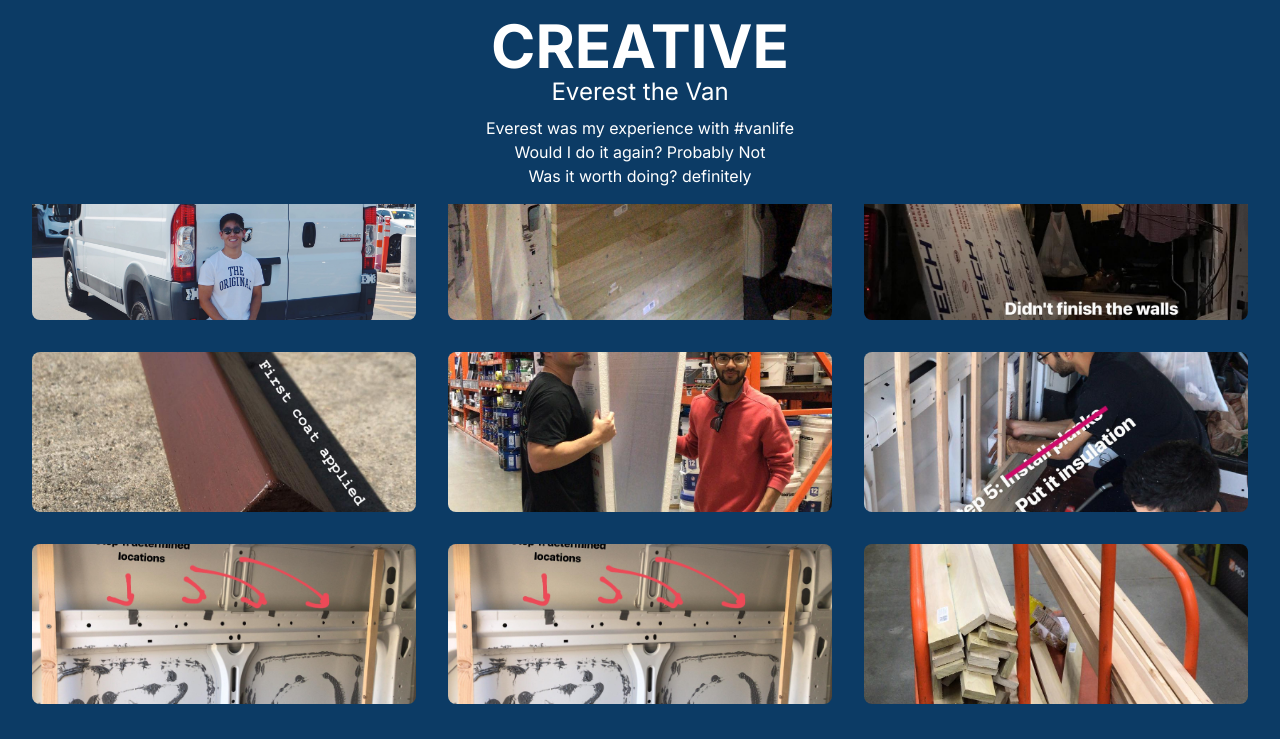
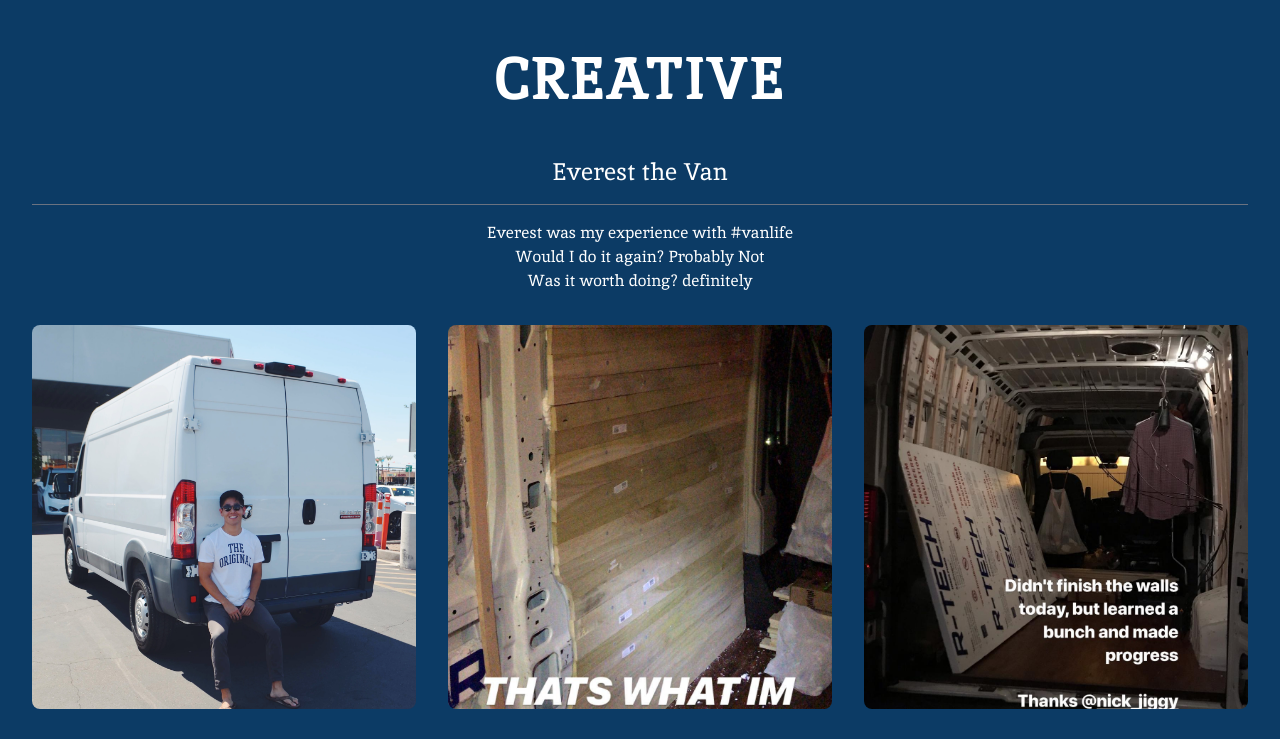
Before and after one commit to mwcui/portfolio, a Next.js app: page /Creative in a window 1280 px wide. Shown: the top 739 px of the page. Built offline with nearby package versions, Linux system fonts and the light colour scheme.

Commit message:
testing the creative page

```diff
--- a/src/app/Components/mouseeffect.js
+++ b/src/app/Components/mouseeffect.js
@@ -621,7 +621,7 @@ const InteractiveBlocks = () => {
     };
   }, []);
 
-  return <div id="blocks" style={{ position: 'absolute', top: 0, left: 0, width: '110%', height: '100%' }}></div>;
+  return <div id="blocks" style={{ position: 'absolute', top: 0, left: 0, width: '100%', height: '100%' }}></div>;
 };
 
 export default InteractiveBlocks;
--- a/src/app/Creative/page.js
+++ b/src/app/Creative/page.js
@@ -12,246 +12,17 @@
 
 
 
-// import React, { useState, useEffect } from 'react';
-// import Image from 'next/image';
-
-// const photoFolderPath = '/public/EverestTheVan/Column1';
-// const totalPhotos = 9; // Assuming there are 9 photos per grid
-
-// const Creative = () => {
-//   const [photos, setPhotos] = useState([]);
-//   const [currentPage, setCurrentPage] = useState(0);
-
-//   useEffect(() => {
-//     // Assuming the photos are named sequentially (e.g., photo1.jpg, photo2.jpg, etc.)
-//     const photoPaths = Array.from({ length: totalPhotos }, (_, i) => `${photoFolderPath}photo${i + 1}.jpg`);
-//     setPhotos(photoPaths);
-//   }, []);
-
-//   const photosPerPage = 9;
-//   const totalPages = Math.ceil(photos.length / photosPerPage);
-
-//   const nextPage = () => {
-//     if (currentPage < totalPages - 1) {
-//       setCurrentPage(currentPage + 1);
-//     }
-//   };
-
-//   const prevPage = () => {
-//     if (currentPage > 0) {
-//       setCurrentPage(currentPage - 1);
-//     }
-//   };
-
-//   return (
-//     <div className="relative bg-[#0C3B65] min-h-screen flex flex-col items-center">
-//       {/* Fixed title section */}
-//       <div className="fixed top-0 left-0 right-0 bg-[#0C3B65] z-10 text-center py-5">
-//         <h1 className="text-white text-6xl font-bold">CREATIVE</h1>
-//         <p className="text-white text-xl">Everest the Van</p>
-//         <p className="text-white text-md">
-//           Everest was my experience with #vanlife<br />
-//           Would I do it again? Probably Not<br />
-//           Was it worth doing? definitely
-//         </p>
-//       </div>
-
-//       {/* Photo grid section */}
-//       <div className="mt-48 flex overflow-x-scroll space-x-10 p-5">
-//         <div className="flex space-x-10">
-//           {Array.from({ length: totalPages }).map((_, pageIndex) => (
-//             <div key={pageIndex} className="grid grid-cols-3 gap-4">
-//               {photos.slice(pageIndex * photosPerPage, (pageIndex + 1) * photosPerPage).map((photo, index) => (
-//                 <div key={index} className="w-40 h-40 relative">
-//                   <Image src={photo} alt={`Photo ${index + 1}`} layout="fill" objectFit="cover" className="rounded-lg" />
-//                 </div>
-//               ))}
-//             </div>
-//           ))}
-//         </div>
-//       </div>
-
-//       {/* Pagination Controls */}
-//       <div className="fixed bottom-0 left-0 right-0 flex justify-between p-5 bg-[#0C3B65]">
-//         <button onClick={prevPage} disabled={currentPage === 0} className="text-white">Previous</button>
-//         <button onClick={nextPage} disabled={currentPage === totalPages - 1} className="text-white">Next</button>
-//       </div>
-//     </div>
-//   );
-// };
-
-// export default Creative;
-
-
-
-// import Image from 'next/image';
-// import { useState, useEffect } from 'react';
-
-// const Creative = () => {
-//   const [images, setImages] = useState([]);
-
-//   useEffect(() => {
-//     // Assuming you know the filenames or can retrieve them programmatically
-//     const imagePaths = [
-//       '/public/EverestTheVan/Column1/4D2FC80D-BBD9-406E-AA75-3EE5766E0602.JPG',
-//       '/public/EverestTheVan/Column1/43526335_540335119773642_3633964151634513646_n.jpg',
-//       '/public/EverestTheVan/Column1/43913765_745471489144624_6794989592274714758_n.jpg',
-//       // Add more image paths here
-//     ];
-//     setImages(imagePaths);
-//   }, []);
-
-//   const gridSize = 3; // Define grid size
-
-//   return (
-//     <div className="text-white text-center p-8">
-//       <h1 className="text-5xl font-bold">CREATIVE</h1>
-//       <h2 className="text-2xl mt-2">Everest the Van</h2>
-//       <p className="text-lg mt-4">Everest was my experience with #vanlife</p>
-//       <p className="text-lg">Would I do it again? Probably Not</p>
-//       <p className="text-lg">Was it worth doing? Definitely</p>
-
-//       <div className="mt-8 overflow-x-auto">
-//         <div className="inline-flex space-x-8">
-//           {Array.from({ length: Math.ceil(images.length / gridSize ** 2) }).map((_, index) => (
-//             <div key={index} className="grid grid-cols-3 gap-4 w-[300px] h-[300px]">
-//               {images.slice(index * gridSize ** 2, (index + 1) * gridSize ** 2).map((src, idx) => (
-//                 <div key={idx} className="relative w-full h-full">
-//                   <Image
-//                     src={src}
-//                     alt={`Photo ${index * gridSize ** 2 + idx + 1}`}
-//                     layout="fill"
-//                     objectFit="cover"
-//                   />
-//                 </div>
-//               ))}
-//             </div>
-//           ))}
-//         </div>
-//       </div>
-//     </div>
-//   );
-// };
-
-// export default Creative;
-
-
-
 // import React from 'react';
 // import Image from 'next/image';
-
-// const Creative = () => {
-//   const images = [
-//     // Replace with your actual image paths
-//     '/EverestTheVan/Column1/4D2FC80D-BBD9-406E-AA75-3EE5766E0602.JPG',
-//     '/EverestTheVan/Column1/43526335_540335119773642_3633964151634513646_n.jpg',
-//     '/EverestTheVan/Column1/43913765_745471489144624_6794989592274714758_n.jpg',
-//     '/EverestTheVan/Column1/44805728_458688047869595_8855460207580953527_n.jpg',
-//     '/EverestTheVan/Column1/45299541_276334803085163_2005946314950687511_n.jpg',
-//     '/EverestTheVan/Column1/45704660_2162830243956641_3297561469725675227_n.jpg',
-//     '/EverestTheVan/Column1/46556922_1991246224284455_8257869488090615571_n.jpg',
-//     '/EverestTheVan/Column1/46556922_1991246224284455_8257869488090615571_n.jpg',
-//     '/EverestTheVan/Column1/45842265_201957070742904_7103791088184030935_n.jpg',
-//     // Add more images as needed
-//   ];
-
-//   return (
-//     <div className="relative text-white min-h-screen p-8">
-//       <div className="fixed top-0 left-0 right-0 bg-[#0C3B65] py-4 z-10">
-//         <h1 className="text-6xl font-bold text-center">CREATIVE</h1>
-//         <h2 className="text-2xl text-center">Everest the Van</h2>
-//         <p className="text-center mt-2">Everest was my experience with #vanlife</p>
-//         <p className="text-center">Would I do it again? Probably Not</p>
-//         <p className="text-center">Was it worth doing? definitely</p>
-//       </div>
-
-//       {/* Add a spacer to push content below the fixed header */}
-//       <div className="pt-32">
-//         <div className="grid grid-cols-3 gap-8">
-//           {images.map((image, index) => (
-//             <div key={index} className="relative w-full h-40">
-//               <Image
-//                 src={image}
-//                 alt={`Photo ${index + 1}`}
-//                 layout="fill"
-//                 objectFit="cover"
-//                 className="rounded-lg"
-//               />
-//             </div>
-//           ))}
-//         </div>
-//       </div>
-//     </div>
-//   );
-// };
-
-// export default Creative;
-
-
-
-// import React from 'react';
-// import Image from 'next/image';
-
-// const Creative = () => {
-//   const images = [
-//     '/EverestTheVan/Column1/4D2FC80D-BBD9-406E-AA75-3EE5766E0602.JPG',
-//     '/EverestTheVan/Column1/43526335_540335119773642_3633964151634513646_n.jpg',
-//     '/EverestTheVan/Column1/43913765_745471489144624_6794989592274714758_n.jpg',
-//     '/EverestTheVan/Column1/44805728_458688047869595_8855460207580953527_n.jpg',
-//     '/EverestTheVan/Column1/45299541_276334803085163_2005946314950687511_n.jpg',
-//     '/EverestTheVan/Column1/45704660_2162830243956641_3297561469725675227_n.jpg',
-//     '/EverestTheVan/Column1/46556922_1991246224284455_8257869488090615571_n.jpg',
-//     '/EverestTheVan/Column1/46556922_1991246224284455_8257869488090615571_n.jpg',
-//     '/EverestTheVan/Column1/45842265_201957070742904_7103791088184030935_n.jpg',
-//   ];
-
-//   return (
-//     <div className="relative text-white min-h-screen p-8">
-//       <div className="fixed top-0 left-0 right-0 bg-[#0C3B65] py-4 z-10">
-//         <h1 className="text-6xl font-bold text-center">CREATIVE</h1>
-//         <h2 className="text-2xl text-center">Everest the Van</h2>
-//         <p className="text-center mt-2">Everest was my experience with #vanlife</p>
-//         <p className="text-center">Would I do it again? Probably Not</p>
-//         <p className="text-center">Was it worth doing? definitely</p>
-//       </div>
-
-//       {/* Add a spacer to push content below the fixed header */}
-//       <div className="pt-32">
-//         <div className="grid grid-cols-3 gap-8">
-//           {images.map((image, index) => (
-//             <div key={index} className="relative w-full h-40">
-//               <Image
-//                 src={image}
-//                 alt={`Photo ${index + 1}`}
-//                 layout="fill"
-//                 objectFit="cover"
-//                 className="rounded-lg"
-//                 priority // This can help ensure images load properly
-//               />
-//             </div>
-//           ))}
-//         </div>
-//       </div>
-//     </div>
-//   );
-// };
-
-// export default Creative;
-
-
-// import React from 'react';
-// import Image from 'next/image';
-
-// // Static imports for the images
-// import img1 from '/public/EverestTheVan/Column1/4D2FC80D-BBD9-406E-AA75-3EE5766E0602.JPG';
-// import img2 from '/public/EverestTheVan/Column1/43526335_540335119773642_3633964151634513646_n.jpg';
-// import img3 from '/public/EverestTheVan/Column1/43913765_745471489144624_6794989592274714758_n.jpg';
-// import img4 from '/public/EverestTheVan/Column1/44805728_458688047869595_8855460207580953527_n.jpg';
-// import img5 from '/public/EverestTheVan/Column1/45299541_276334803085163_2005946314950687511_n.jpg';
-// import img6 from '/public/EverestTheVan/Column1/45704660_2162830243956641_3297561469725675227_n.jpg';
-// import img7 from '/public/EverestTheVan/Column1/46556922_1991246224284455_8257869488090615571_n.jpg';
-// import img8 from '/public/EverestTheVan/Column1/46556922_1991246224284455_8257869488090615571_n.jpg';
-// import img9 from '/public/EverestTheVan/Column1/45842265_201957070742904_7103791088184030935_n.jpg';
+// import image1 from '/public/EverestTheVan/Column1/4D2FC80D-BBD9-406E-AA75-3EE5766E0602.JPG';
+// import image2 from '/public/EverestTheVan/Column1/43526335_540335119773642_3633964151634513646_n.jpg';
+// import image3 from '/public/EverestTheVan/Column1/43913765_745471489144624_6794989592274714758_n.jpg';
+// import image4 from '/public/EverestTheVan/Column1/44805728_458688047869595_8855460207580953527_n.jpg';
+// import image5 from '/public/EverestTheVan/Column1/45299541_276334803085163_2005946314950687511_n.jpg';
+// import image6 from '/public/EverestTheVan/Column1/45704660_2162830243956641_3297561469725675227_n.jpg';
+// import image7 from '/public/EverestTheVan/Column1/46556922_1991246224284455_8257869488090615571_n.jpg';
+// import image8 from '/public/EverestTheVan/Column1/46556922_1991246224284455_8257869488090615571_n.jpg';
+// import image9 from '/public/EverestTheVan/Column1/45842265_201957070742904_7103791088184030935_n.jpg';
 
 // const Creative = () => {
 //   const images = [
@@ -276,7 +47,6 @@
 //         <p className="text-center">Was it worth doing? definitely</p>
 //       </div>
 
-//       {/* Add a spacer to push content below the fixed header */}
 //       <div className="pt-32">
 //         <div className="grid grid-cols-3 gap-8">
 //           {images.map((image, index) => (
@@ -287,7 +57,6 @@
 //                 layout="fill"
 //                 objectFit="cover"
 //                 className="rounded-lg"
-//                 priority // Ensures images load quickly
 //               />
 //             </div>
 //           ))}
@@ -300,58 +69,210 @@
 // export default Creative;
 
 
+
+
 import React from 'react';
 import Image from 'next/image';
-import img1 from '/public/EverestTheVan/Column1/4D2FC80D-BBD9-406E-AA75-3EE5766E0602.JPG';
-import img2 from '/public/EverestTheVan/Column1/43526335_540335119773642_3633964151634513646_n.jpg';
-import img3 from '/public/EverestTheVan/Column1/43913765_745471489144624_6794989592274714758_n.jpg';
-import img4 from '/public/EverestTheVan/Column1/44805728_458688047869595_8855460207580953527_n.jpg';
-import img5 from '/public/EverestTheVan/Column1/45299541_276334803085163_2005946314950687511_n.jpg';
-import img6 from '/public/EverestTheVan/Column1/45704660_2162830243956641_3297561469725675227_n.jpg';
-import img7 from '/public/EverestTheVan/Column1/46556922_1991246224284455_8257869488090615571_n.jpg';
-import img8 from '/public/EverestTheVan/Column1/46556922_1991246224284455_8257869488090615571_n.jpg';
-import img9 from '/public/EverestTheVan/Column1/45842265_201957070742904_7103791088184030935_n.jpg';
+
+// Importing the images
+import image1 from '/public/EverestTheVan/Column1/4D2FC80D-BBD9-406E-AA75-3EE5766E0602.JPG';
+import image2 from '/public/EverestTheVan/Column1/43526335_540335119773642_3633964151634513646_n.jpg';
+import image3 from '/public/EverestTheVan/Column1/43913765_745471489144624_6794989592274714758_n.jpg';
+import image4 from '/public/EverestTheVan/Column1/44805728_458688047869595_8855460207580953527_n.jpg';
+import image5 from '/public/EverestTheVan/Column1/45299541_276334803085163_2005946314950687511_n.jpg';
+import image6 from '/public/EverestTheVan/Column1/45704660_2162830243956641_3297561469725675227_n.jpg';
+import image7 from '/public/EverestTheVan/Column1/46556922_1991246224284455_8257869488090615571_n.jpg';
+import image8 from '/public/EverestTheVan/Column1/46556922_1991246224284455_8257869488090615571_n.jpg';
+import image9 from '/public/EverestTheVan/Column1/45842265_201957070742904_7103791088184030935_n.jpg';
 
 const Creative = () => {
   const images = [
-    img1,
-    img2,
-    img3,
-    img4,
-    img5,
-    img6,
-    img7,
-    img8,
-    img9,
+    image1,
+    image2,
+    image3,
+    image4,
+    image5,
+    image6,
+    image7,
+    image8,
+    image9,
   ];
 
   return (
     <div className="relative text-white min-h-screen p-8">
-      <div className="fixed top-0 left-0 right-0 bg-[#0C3B65] py-4 z-10">
+      {/* Sticky Creative Header */}
+      <div className="font-inika top-0 py-4 z-10">
         <h1 className="text-6xl font-bold text-center">CREATIVE</h1>
+      </div>
+
+      {/* Non-sticky Subheader and Text */}
+      <div className="pt-8 font-inika">
         <h2 className="text-2xl text-center">Everest the Van</h2>
+        <hr className="my-4  border-gray-500" />
         <p className="text-center mt-2">Everest was my experience with #vanlife</p>
         <p className="text-center">Would I do it again? Probably Not</p>
         <p className="text-center">Was it worth doing? definitely</p>
       </div>
 
-      <div className="pt-32">
-        <div className="grid grid-cols-3 gap-8">
+      {/* Grid of Images */}
+      {/* <div className="pt-8 grid grid-cols-3 gap-8">
         {images.map((image, index) => (
-            <div key={index} className="relative w-full h-40">
+          <div key={index} className="relative">
             <Image
               src={image}
               alt={`Photo ${index + 1}`}
-                layout="fill"
+              // layout="fill"
               objectFit="cover"
               className="rounded-lg"
+              width={300}
+              height={300}
             />
           </div>
         ))}
+      </div> */}
+
+<div className="pt-8 grid grid-cols-3 gap-8">
+  {images.map((image, index) => (
+    <div key={index} className="relative w-full" style={{ paddingBottom: '100%' }}>
+      <div className="absolute inset-0">
+        <Image
+          src={image}
+          alt={`Photo ${index + 1}`}
+          objectFit="cover"
+          className="rounded-lg"
+          layout="fill"
+        />
       </div>
     </div>
+  ))}
+</div>
+
+
+
     </div>
   );
 };
 
 export default Creative;
+
+
+
+
+
+
+
+
+
+
+
+
+
+
+// import Image from 'next/image';
+// import Column1Photo from '/public/images/Everest_the_Van/Column1.jpeg';
+// import Column2Photo from '/public/images/Everest_the_Van/Column2.jpeg';
+// import Column3Photo from '/public/images/Everest_the_Van/Column3.JPG';
+// import Column4Photo from '/public/images/Everest_the_Van/Column4.jpeg';
+// import Column5Photo from '/public/images/Everest_the_Van/Column5.JPG';
+
+// const EverestTheVan = ({ setSelectedPage }) => {
+
+//   const handleColumn1Click = () => {
+//     setSelectedPage('Column1');
+//   };
+
+//   return (
+//     <div className="flex flex-col w-full h-screen bg-black text-white">
+//       {/* Text Area at the Top */}
+//       {/* <div className="flex flex-col items-center justify-center py-8">
+//         <h1 className="text-4xl font-mono">Everest_the_Van</h1>
+//         <hr className="my-4 w-1/3 border-gray-500" />
+//         <p className="mt-1 text-center font-mono">
+//           Everest was my experience with #vanlife <br />
+//           <br />
+//           Would I do it again? Probably not <br />
+//           Was it worth doing? Definitely <br />
+//           <br />
+//           Sept 2018 - Mar 2021
+//         </p>
+//       </div> */}
+
+// <div className="flex flex-col items-center justify-center py-[2%]">
+//   <h1 className="font-mono text-[2vw]">Everest_the_Van</h1>
+//   <hr className="my-[1%] w-1/3 border-gray-500" />
+//   <p className="text-center font-mono text-[1vw]">
+//     Everest was my experience with #vanlife <br />
+//     <br />
+//     Would I do it again? Probably not <br />
+//     Was it worth doing? Definitely <br />
+//     <br />
+//     Sept 2018 - Mar 2021
+//   </p>
+// </div>
+
+
+
+
+//       {/* Image Columns */}
+//       <div className="flex flex-row flex-grow items-end pb-[2%]">
+//         <div className="flex-1 ml-[2%] mr-[1%] flex items-center justify-center h-full">
+//           <button className="w-full h-full relative group" onClick={handleColumn1Click}>
+//             <Image
+//               src={Column1Photo}
+//               alt="Everest_the_Van Image 1"
+//               layout="fill"
+//               objectFit="cover"
+//               className="w-full h-full rounded-full filter saturate-50 transition duration-300 group-hover:saturate-100 group-hover:transform group-hover:translate-y-2"
+//             />
+//           </button>
+//         </div>
+//         <div className="flex-1 mx-3 flex items-center justify-center h-full">
+//           <button className="w-full h-full relative group">
+//             <Image
+//               src={Column2Photo}
+//               alt="Everest_the_Van Image 2"
+//               layout="fill"
+//               objectFit="cover"
+//               className="w-full h-full rounded-full filter saturate-50 transition duration-300 group-hover:saturate-100 group-hover:transform group-hover:translate-y-2"
+//             />
+//           </button>
+//         </div>
+//         <div className="flex-1 mx-3 flex items-center justify-center h-full">
+//           <button className="w-full h-full relative group">
+//             <Image
+//               src={Column3Photo}
+//               alt="Everest_the_Van Image 3"
+//               layout="fill"
+//               objectFit="cover"
+//               className="w-full h-full rounded-full filter saturate-50 transition duration-300 group-hover:saturate-100 group-hover:transform group-hover:translate-y-2"
+//             />
+//           </button>
+//         </div>
+//         <div className="flex-1 mx-3 flex items-center justify-center h-full">
+//           <button className="w-full h-full relative group">
+//             <Image
+//               src={Column4Photo}
+//               alt="Everest_the_Van Image 4"
+//               layout="fill"
+//               objectFit="cover"
+//               className="w-full h-full rounded-full filter saturate-50 transition duration-300 group-hover:saturate-100 group-hover:transform group-hover:translate-y-2"
+//             />
+//           </button>
+//         </div>
+//         <div className="flex-1 ml-3 mr-6 flex items-center justify-center h-full">
+//           <button className="w-full h-full relative group">
+//             <Image
+//               src={Column5Photo}
+//               alt="Everest_the_Van Image 5"
+//               layout="fill"
+//               objectFit="cover"
+//               className="w-full h-full rounded-full filter saturate-50 transition duration-300 group-hover:saturate-100 group-hover:transform group-hover:translate-y-2"
+//             />
+//           </button>
+//         </div>
+//       </div>
+//     </div>
+//   );
+// };
+
+// export default EverestTheVan;
```
Lines whose indentation alone changed are shown as unchanged.
